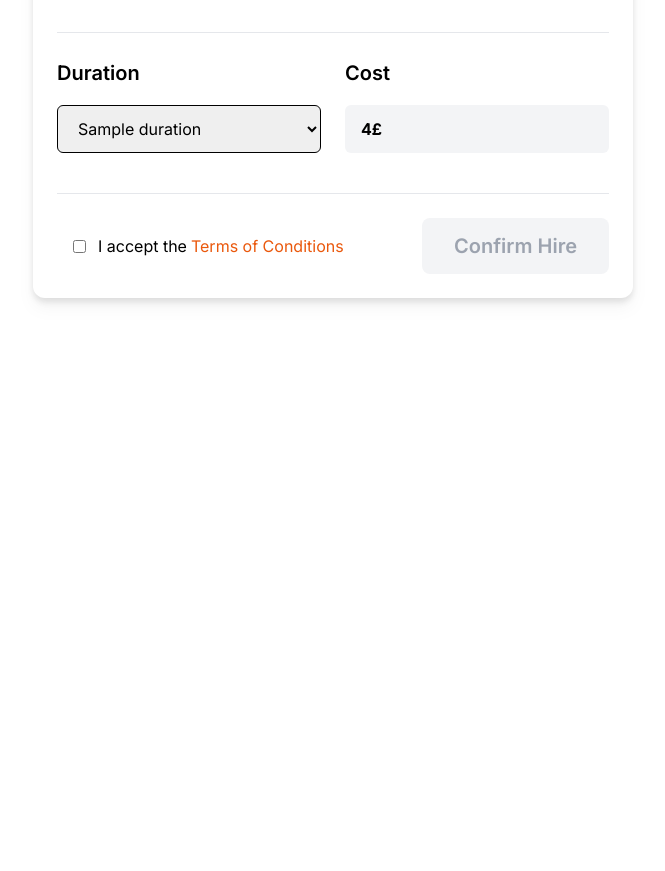
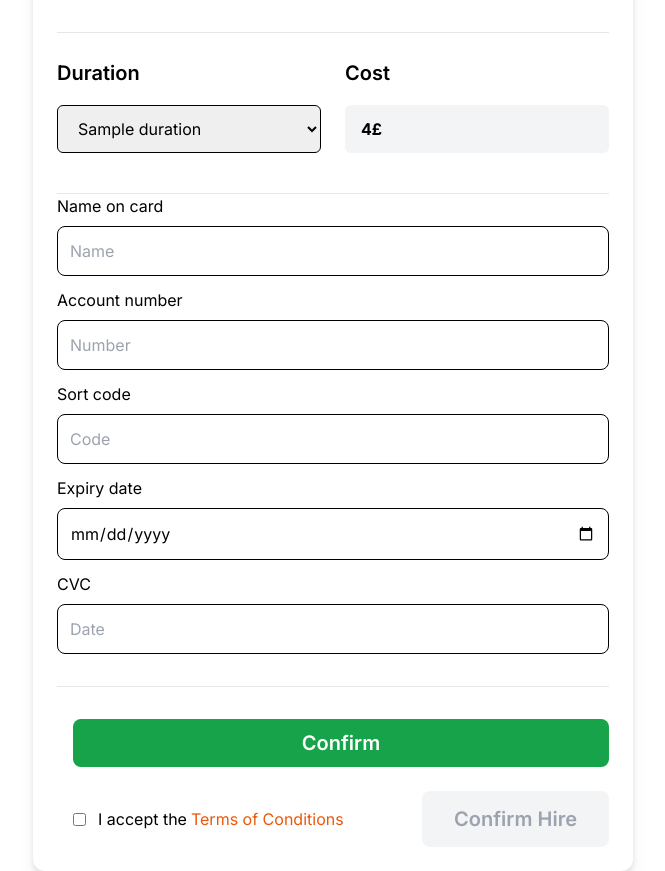
Before and after one commit to dillongoods/escooter-app, a Flask app: template app/templates/hireScooter.html in a window 1280 px wide. Shown: the part 513-1384 px from the top of the page, without its empty margins (307-972 px from the left). Before the commit the page ends 817 px from the top, so only its background shows below. Run offline with Flask 2, Linux system fonts and the light colour scheme; tables that the repository leaves empty hold one stand-in row (values such as "Sample post"); the template is opened without the code that fills it: values that come from a table or form of the project are taken from there, most other values are stand-ins (such as "Sample title", 1, 10 or a date in 2020); some libraries are stand-ins or nearby versions.

Commit message:
handle card payment

```diff
--- a/app/__init__.py
+++ b/app/__init__.py
@@ -5,7 +5,7 @@ from flask_security import Security, SQLAlchemyUserDatastore, auth_required, has
 from flask_security.models import fsqla_v2 as fsqla
 import logging
 
-MANAGER_EMAIL = 'adminadmin321@gmail.com'
+MANAGER_EMAIL = 'admin321@gmail.com'
 
 app = Flask(__name__)
 app.debug = True
--- a/app/templates/hireScooter.html
+++ b/app/templates/hireScooter.html
@@ -64,6 +64,66 @@
         </div>
       </div>
     </div>
+    {% if not has_card_details %}
+    <form action="" method="post" name="bankDetails">
+      {{ details_form.hidden_tag() }}
+      <div class="mb-3">
+        <label class="mb-2">Name on card</label> {{ details_form.name(class_='mt-2
+        w-full p-3 rounded-lg border border-black', placeholder_="Name") }} {%
+        for error in details_form.name.errors %}
+        <div class="alert alert-danger w-100" role="alert">[{{ error }}]</div>
+        {% endfor %}
+      </div>
+      <div class="mb-3">
+        <label class="mb-2">Account number</label> {{
+        details_form.accountNo(class_='mt-2 w-full p-3 rounded-lg border border-black',
+        placeholder_="Number") }} {% for error in details_form.accountNo.errors %}
+        <div class="alert alert-danger w-100" role="alert">[{{ error }}]</div>
+        {% endfor %}
+      </div>
+      <div class="mb-3">
+        <label class="mb-2">Sort code</label> {{ details_form.sortCode(class_='mt-2
+        w-full p-3 rounded-lg border border-black', placeholder_="Code") }} {%
+        for error in details_form.sortCode.errors %}
+        <div class="alert alert-danger w-100" role="alert">[{{ error }}]</div>
+        {% endfor %}
+      </div>
+      <div class="mb-3">
+        <label class="mb-2">Expiry date</label> {{ details_form.expiry(class_='mt-2
+        w-full p-3 rounded-lg border border-black', placeholder_="Date") }} {%
+        for error in details_form.expiry.errors %}
+        <div class="alert alert-danger w-100" role="alert">[{{ error }}]</div>
+        {% endfor %}
+      </div>
+      <div class="mb-3">
+        <label class="mb-2">CVC</label> {{ details_form.cvc(class_='mt-2 w-full p-3
+        rounded-lg border border-black', placeholder_="Date") }} {% for error in
+        details_form.cvc.errors %}
+        <div class="alert alert-danger w-100" role="alert">[{{ error }}]</div>
+        {% endfor %}
+      </div>
+
+      <div class="w-full h-px bg-gray-200 my-8"></div>
+      <div class="w-full flex">
+        <input
+          type="button"
+          class="w-full bg-green-600 text-white text-h4 py-2 rounded-lg cursor-pointer ml-4"
+          value="Confirm"
+        />
+      </div>
+
+    </form>
+    {%else%}
+    <div class="mt-6 flex justify-between">
+
+
+    <div class="flex items-center my-4 ml-4">
+      <input type="checkbox" class="mr-3" id="useCard"/>
+      <span>Use card ending: ***{{accountNo}}</span>
+    </div>
+  </div>
+
+    {%endif%}
     <div class="mt-6 flex justify-between">
       <div class="flex items-center my-4 ml-4">
         <input type="checkbox" class="mr-3" id="acceptToc" />
@@ -100,6 +160,7 @@
       }
     });
 
+    const cardBox = document.getElementById("useCard");
     const checkBox = document.getElementById("acceptToc");
     const submitButton = document.getElementById("submitButton");
     const locationSelect = document.getElementById("locationSelect");
@@ -110,8 +171,16 @@
 
     submitButton.disabled = true;
 
+    cardBox.addEventListener("click", () => {
+      if (cardBox.checked && checkBox.checked) {
+        submitButton.disabled = false;
+      } else {
+        submitButton.disabled = true;
+      }
+    });
+
     checkBox.addEventListener("click", () => {
-      if (checkBox.checked) {
+      if (checkBox.checked && cardBox.checked) {
         submitButton.disabled = false;
       } else {
         submitButton.disabled = true;
```
Also changed, not shown: app/views.py (+14 -2 lines), app.db, 1 other file.
